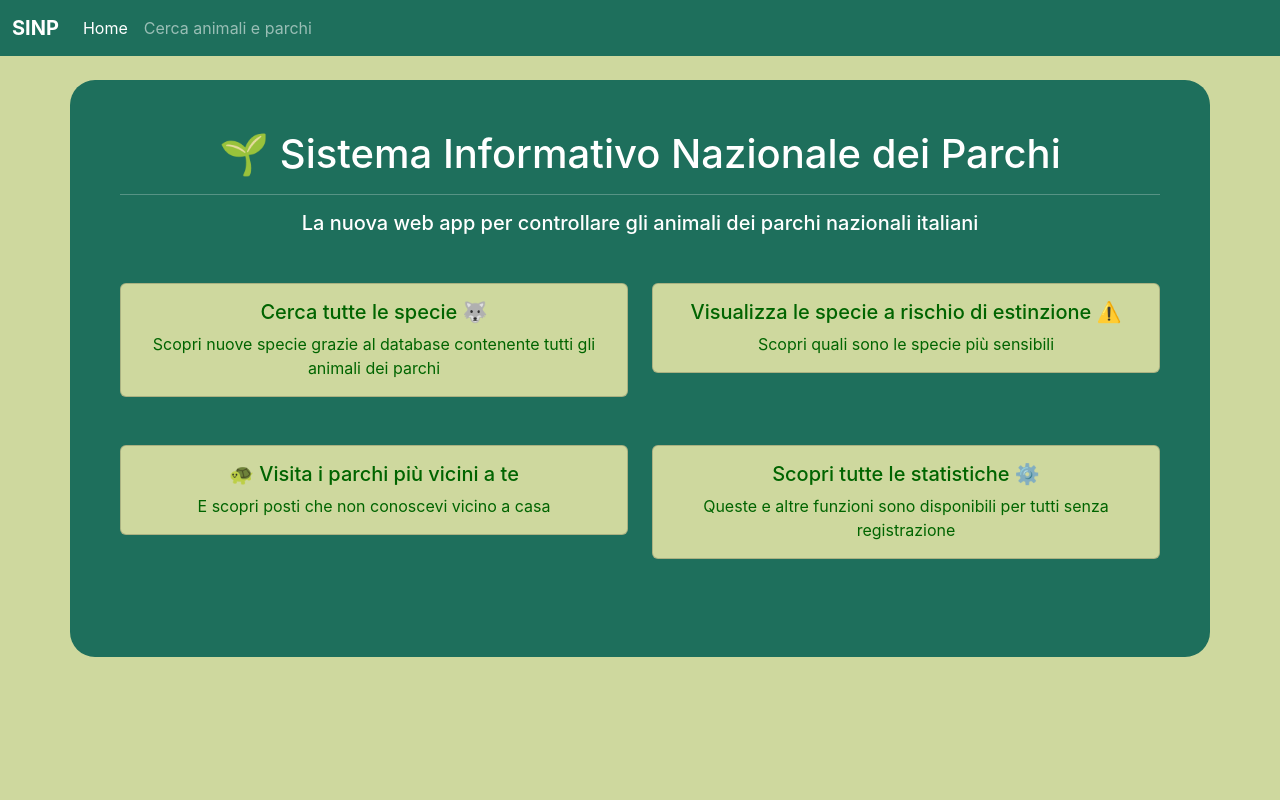
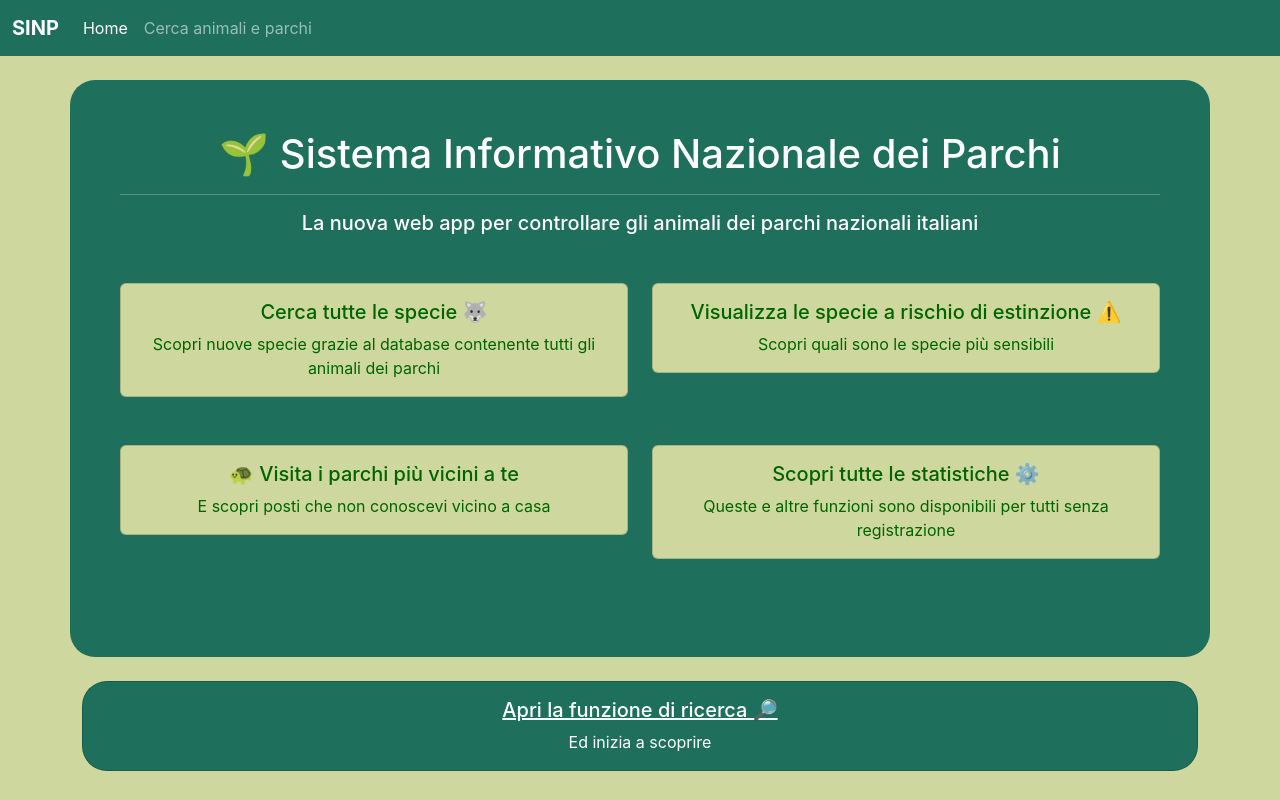
Before and after one commit to andrearanica/sistema-informativo-parchi, a React (Create React App) app in the folder frontend/: page / in a window 1280 px wide. Built offline with nearby package versions, Linux system fonts and the light colour scheme.

Commit message:
💄 Continue homepage

```diff
--- a/frontend/src/App.css
+++ b/frontend/src/App.css
@@ -27,3 +27,9 @@ body {
   background-color: #CED89E;
   color: darkgreen;
 }
+
+#search {
+  border-radius: 25px;
+  background-color: #1E6F5C;
+  color: white;
+}
--- a/frontend/src/components/Home.js
+++ b/frontend/src/components/Home.js
@@ -1,5 +1,8 @@
+import { Link } from 'react-router-dom'
+
 function Home () {
     return (
+        <div>
             <div className="container my-4" id="divTitle">
                 <h1 id="title">🌱 Sistema Informativo Nazionale dei Parchi</h1><hr />
                 <h5>La nuova web app per controllare gli animali dei parchi nazionali italiani</h5>
@@ -40,6 +43,15 @@ function Home () {
                     </div>
                 </div>
             </div>
+            <div className="container">
+                <div class="card" id="search">
+                    <div class="card-body">
+                        <h5 class="card-title"><Link style={{ color: 'white' }} to="/search">Apri la funzione di ricerca 🔎</Link></h5>
+                        <p class="card-text">Ed inizia a scoprire</p>
+                    </div>
+                </div>
+            </div>
+        </div>
     )
 }
 
```
Lines whose indentation alone changed are shown as unchanged.
